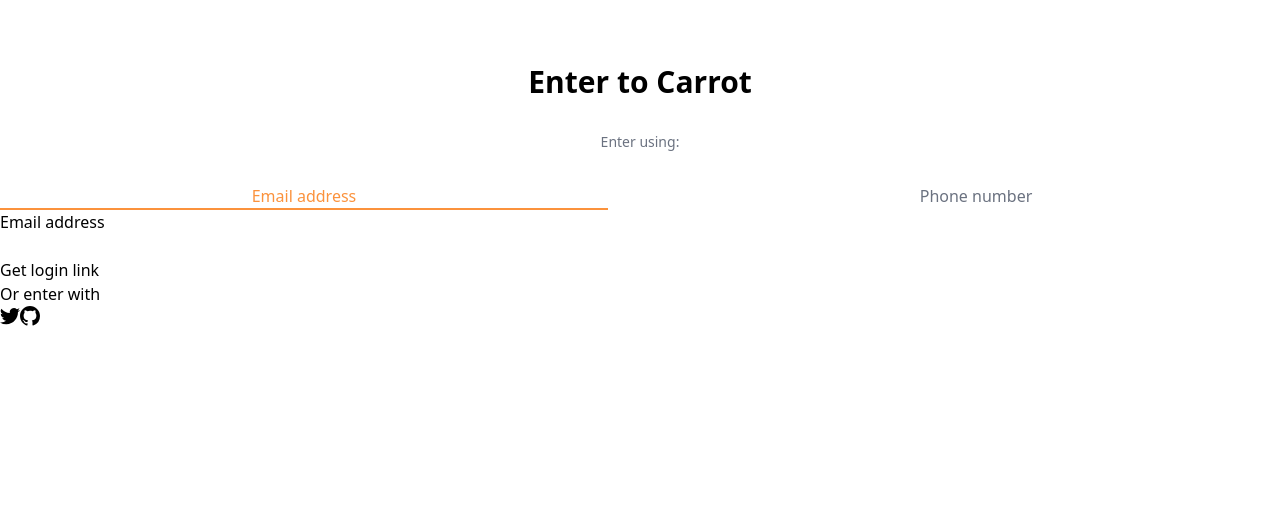
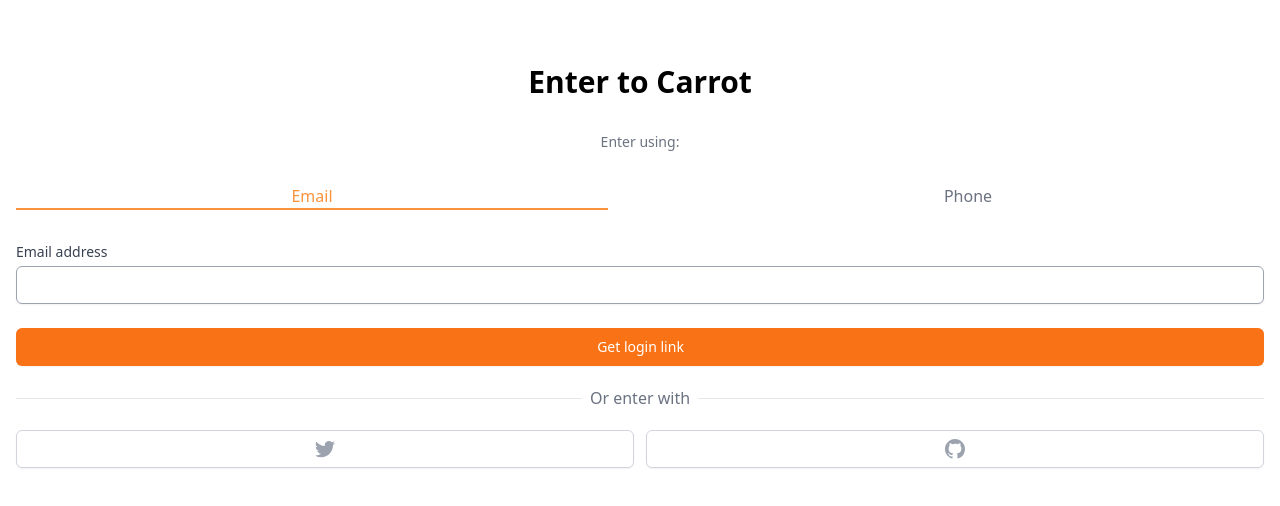
Before and after one commit to ANchangwan/carrot-market, a Next.js app: page /enter in a window 1280 px wide. Shown: the top 506 px of the page. Built offline with nearby package versions, Linux system fonts and the light colour scheme.

Commit message:
auth css 작업 and plugin 설치

```diff
--- a/package.json
+++ b/package.json
@@ -10,6 +10,7 @@
   },
   "dependencies": {
     "@next/font": "13.1.6",
+    "@tailwindcss/forms": "^0.5.3",
     "@types/node": "18.14.0",
     "@types/react": "18.0.28",
     "@types/react-dom": "18.0.11",
--- a/pages/enter.tsx
+++ b/pages/enter.tsx
@@ -9,7 +9,7 @@
   const onEmailClick = () => setMethod("email");
   const onPhoneClick = () => setMethod("phone");
   return (
-    <div className="mt-16">
+    <div className="mt-16 px-4">
       <h3 className="text-center text-3xl font-bold">Enter to Carrot</h3>
       <div className="mt-8">
         <div className="flex flex-col items-center">
@@ -24,7 +24,7 @@
               )}
               onClick={onEmailClick}
             >
-              Email address
+              Email
             </button>
             <button
               className={cls(
@@ -35,38 +35,50 @@
               )}
               onClick={onPhoneClick}
             >
-              Phone number
+              Phone
             </button>
           </div>
         </div>
-        <form>
-          <label>
+        <form className="mt-8 flex flex-col">
+          <label className="text-sm font-medium text-gray-700">
             {method === "email" ? "Email address" : null}
             {method === "phone" ? "Phone number" : null}
           </label>
-          <div>
-            {method === "email" ? <input type="email" required /> : null}
+          <div className="mt-1">
+            {method === "email" ? (
+              <input
+                type="email"
+                className="w-full appearance-none rounded-md border border-gray-400 px-3 py-2 text-sm placeholder-gray-400 shadow-sm focus:border-orange-500 focus:outline-none focus:ring-orange-500"
+                required
+              />
+            ) : null}
             {method === "phone" ? (
-              <div>
-                <span>+82</span>
-                <input type="number" required />
+              <div className="flex rounded-md shadow-sm">
+                <span className="flex select-none items-center justify-center rounded-l-md border border-r-0 border-gray-500 bg-gray-50 px-2 text-sm text-gray-500">
+                  +82
+                </span>
+                <input
+                  className="w-full appearance-none rounded-md rounded-l-none border border-gray-400 px-3 py-2 placeholder-gray-400 shadow-sm focus:border-orange-500 focus:outline-none focus:ring-orange-500"
+                  type="number"
+                  required
+                />
               </div>
             ) : null}
           </div>
-          <button>
+          <button className="mt-6 rounded-md border border-r-0 border-transparent bg-orange-500 py-2 px-4 text-sm  font-medium text-white shadow-sm hover:bg-orange-600 focus:outline-none focus:ring-2 focus:ring-orange-500 focus:ring-offset-2">
             {method === "email" ? "Get login link" : null}
             {method === "phone" ? "Get one-time password" : null}
           </button>
         </form>
-        <div>
-          <div>
-            <div />
-            <div>
-              <span>Or enter with</span>
+        <div className="mt-8">
+          <div className="relative">
+            <div className="borer-gray-300 absolute w-full border-t" />
+            <div className="relative -top-3 text-center font-medium">
+              <span className="bg-white px-2 text-gray-500">Or enter with</span>
             </div>
           </div>
-          <div>
-            <button>
+          <div className="mt-2 grid grid-cols-2 gap-3">
+            <button className="flex items-center justify-center rounded-md border border-gray-300 bg-white py-2 px-4 font-medium text-gray-400 shadow-sm hover:bg-gray-500">
               <svg
                 className="h-5 w-5"
                 aria-hidden="true"
@@ -76,7 +88,7 @@
                 <path d="M6.29 18.251c7.547 0 11.675-6.253 11.675-11.675 0-.178 0-.355-.012-.53A8.348 8.348 0 0020 3.92a8.19 8.19 0 01-2.357.646 4.118 4.118 0 001.804-2.27 8.224 8.224 0 01-2.605.996 4.107 4.107 0 00-6.993 3.743 11.65 11.65 0 01-8.457-4.287 4.106 4.106 0 001.27 5.477A4.073 4.073 0 01.8 7.713v.052a4.105 4.105 0 003.292 4.022 4.095 4.095 0 01-1.853.07 4.108 4.108 0 003.834 2.85A8.233 8.233 0 010 16.407a11.616 11.616 0 006.29 1.84" />
               </svg>
             </button>
-            <button>
+            <button className="flex items-center justify-center rounded-md border border-gray-300 bg-white py-2 px-4 font-medium text-gray-400 shadow-sm hover:bg-gray-500">
               <svg
                 className="h-5 w-5"
                 aria-hidden="true"
--- a/tailwind.config.js
+++ b/tailwind.config.js
@@ -8,5 +8,5 @@
     extend: {},
   },
   darkMode: "class",
-  plugins: [],
+  plugins: [require("@tailwindcss/forms")],
 };
```
Also changed, not shown: 1 other file (tests, documents, lock files or other folders).
